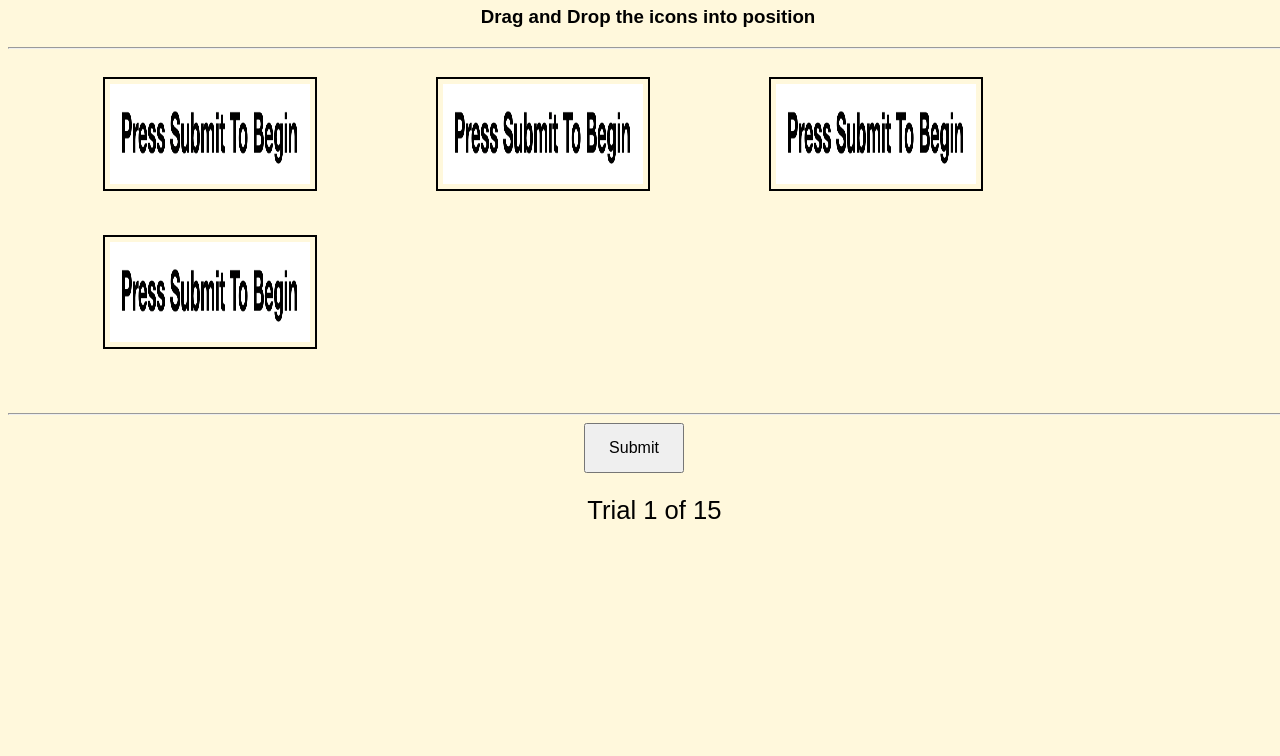
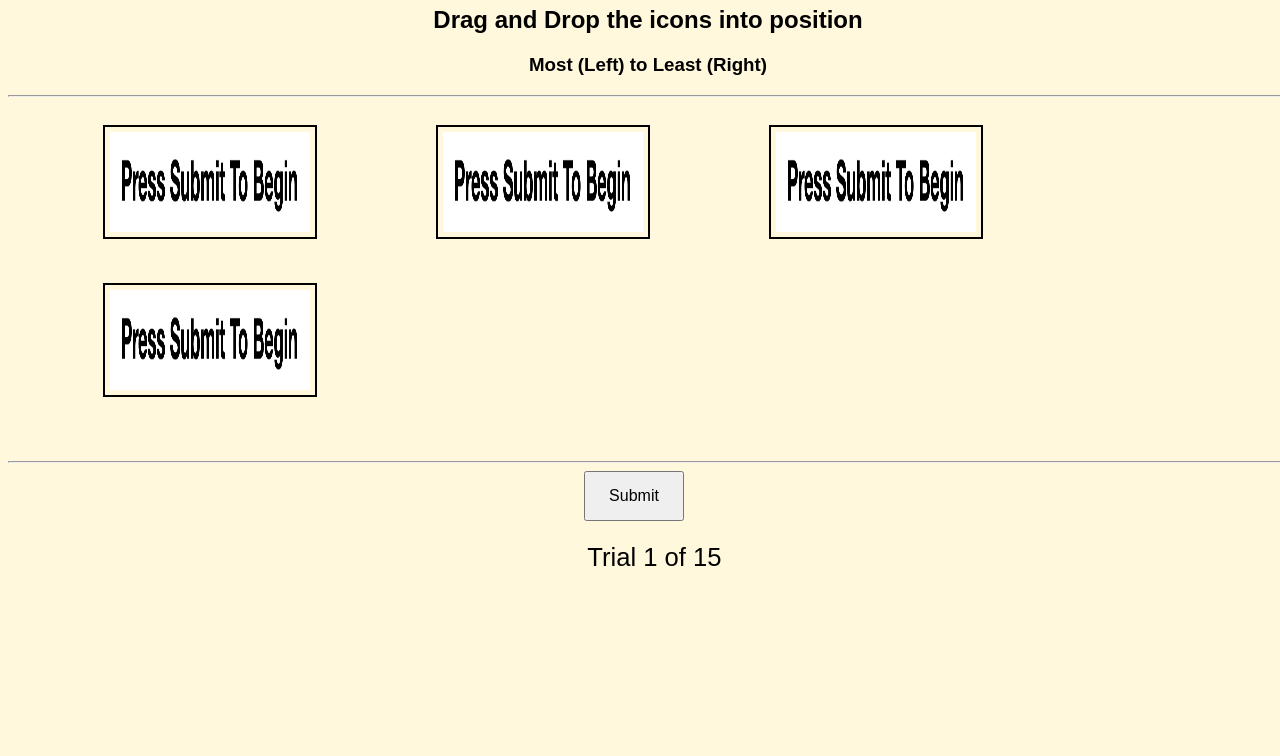
Before and after one commit to EveOHagan/ex2_12, a plain HTML site: page rank.html in a window 1280 px wide. Shown: the part 60-816 px from the top of the page. Drawn offline with nearby package versions, Linux system fonts and the light colour scheme.

Commit message:
Update rank.html

```diff
--- a/rank.html
+++ b/rank.html
@@ -13,7 +13,8 @@
 <title> Rank</title>
 <h1> Rank the Icons from Most to Least Beautiful</h1>
 
-  <h3> Drag and Drop the icons into position </h4>
+   <h2> Drag and Drop the icons into position </h2>
+  <h3> Most (Left) to Least (Right) </h3>
 
     <hr>
 
```
